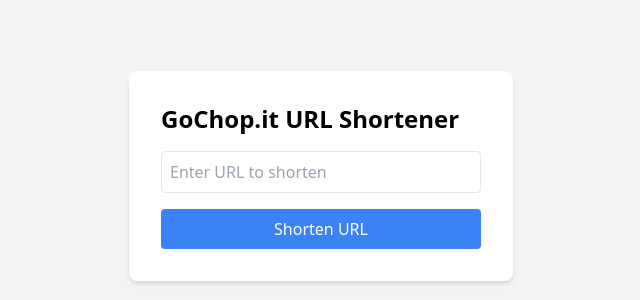
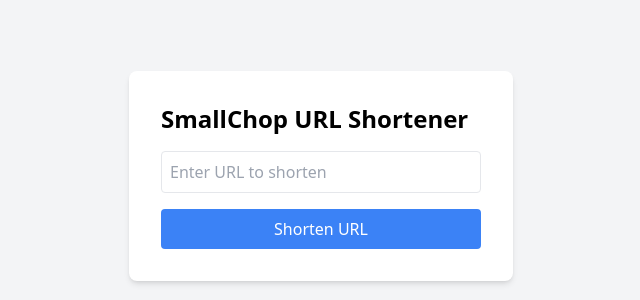
Before and after one commit to xdaybreakerx/SmallChop, a Python web app: template internal/templates/index.html in a window 1280 px wide. Shown: the part 224-524 px from the top of the page, without its empty margins (319-959 px from the left). Run offline with Jinja, Linux system fonts and the light colour scheme; the template is opened without the code that fills it, so the values that code supplies are empty; some libraries are stand-ins or nearby versions.

Commit message:
fix: rebrand to match domain name

```diff
--- a/docs/bruno/api-calls/bruno.json
+++ b/docs/bruno/api-calls/bruno.json
@@ -1,6 +1,6 @@
 {
   "version": "1",
-  "name": "gochop.it/api-calls",
+  "name": "SmallChop/api-calls",
   "type": "collection",
   "ignore": [
     "node_modules",
--- a/internal/templates/index.html
+++ b/internal/templates/index.html
@@ -3,13 +3,13 @@
     <head>
         <meta charset="UTF-8" />
         <meta name="viewport" content="width=device-width, initial scale=1.0" />
-        <title>GoChop.it URL Shortener</title>
+        <title>SmallChop URL Shortener</title>
         <script src="https://unpkg.com/htmx.org@1.9.10"></script>
         <script src="https://cdn.tailwindcss.com"></script>
     </head>
     <body class="bg-gray-100 min-h-screen flex items-center justify-center">
         <div class="bg-white p-8 rounded-lg shadow-md w-96">
-            <h1 class="text-2xl font-bold mb-4">GoChop.it URL Shortener</h1>
+            <h1 class="text-2xl font-bold mb-4">SmallChop URL Shortener</h1>
             <form hx-post="/shorten" hx-target="#result" hx swap="innerHTML">
                 <input
                     type="url"
```
Also changed, not shown: .github/workflows/go-cd.yml, readme.md.
